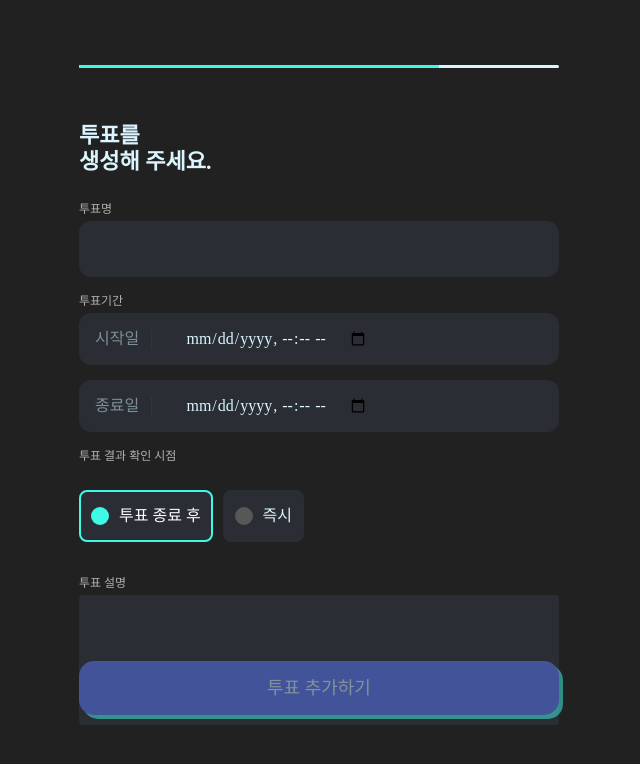
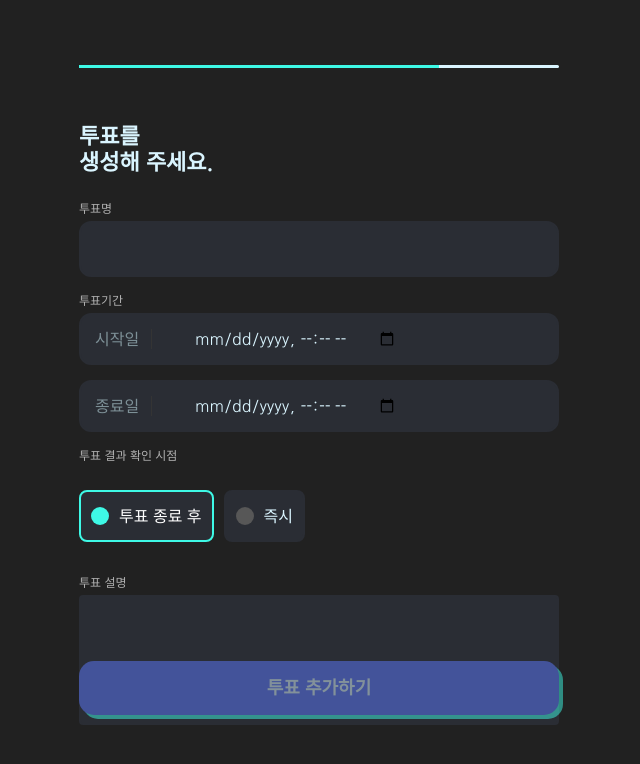
Before and after one commit to 2024-hackseoul-geultto/strawberry-pie, a React (Vite) app in the folder frontend/: page /create-voting-detail in a window 1280 px wide. Shown: the top 764 px of the page, without its empty margins (321-961 px from the left). Built offline with nearby package versions, Linux system fonts and the light colour scheme.

Commit message:
style: apply font

```diff
--- a/frontend/index.html
+++ b/frontend/index.html
@@ -1,6 +1,10 @@
 <!doctype html>
 <html lang="en">
   <head>
+    <link rel="preconnect" href="https://fonts.googleapis.com" />
+    <link rel="preconnect" href="https://fonts.gstatic.com" crossorigin />
+    <link href="https://fonts.googleapis.com/css2?family=Nanum+Gothic:wght@400;700;800&family=Noto+Sans+KR:wght@100..900&display=swap" rel="stylesheet" />
+
     <meta charset="UTF-8" />
     <link rel="icon" type="image/svg+xml" href="/logo.png" />
     <meta name="viewport" content="width=device-width, initial-scale=1.0" />
--- a/frontend/src/components/ui/Accordion/style.module.scss
+++ b/frontend/src/components/ui/Accordion/style.module.scss
@@ -46,7 +46,7 @@
 
   .title {
     font-size: 16px;
-    font-weight: 500;
+    font-weight: bold;
   }
   .description {
     font-size: 13px;
--- a/frontend/src/components/ui/DoubleButton/style.module.scss
+++ b/frontend/src/components/ui/DoubleButton/style.module.scss
@@ -3,7 +3,7 @@
   border-radius: 15px;
   width: 100%;
   padding: 18px 0;
-  font-weight: 500;
+  font-weight: bold;
   font-size: 18px;
   color: var(--Text);
   box-shadow: 4px 4px 0 var(--Secondary);
--- a/frontend/src/components/ui/Item/style.module.scss
+++ b/frontend/src/components/ui/Item/style.module.scss
@@ -24,7 +24,7 @@
   color: var(--Text);
   .title {
     font-size: 16px;
-    font-weight: 500;
+    font-weight: bold;
   }
   .description {
     font-size: 13px;
--- a/frontend/src/styles/index.scss
+++ b/frontend/src/styles/index.scss
@@ -2,8 +2,13 @@
 @import './_variables';
 
 body {
+  font-family: 'Nanum Gothic', sans-serif;
   height: 100vh;
   background-color: var(--Background);
+}
+
+* {
+  font-family: 'Nanum Gothic', sans-serif;
 }
 
 #root {
```
